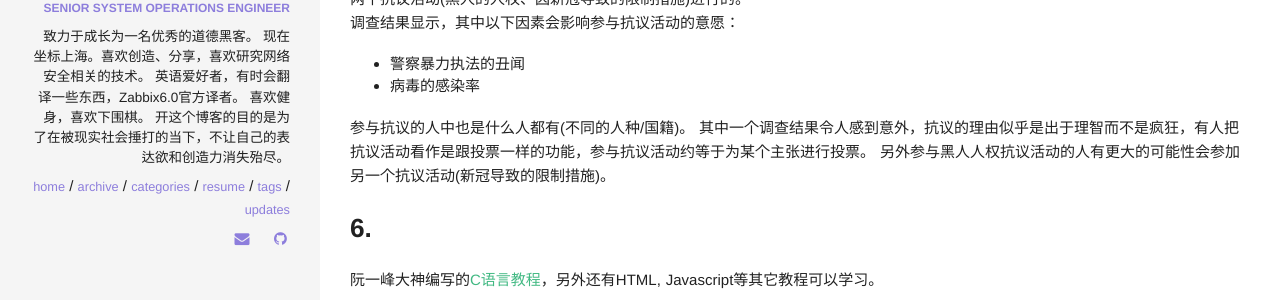
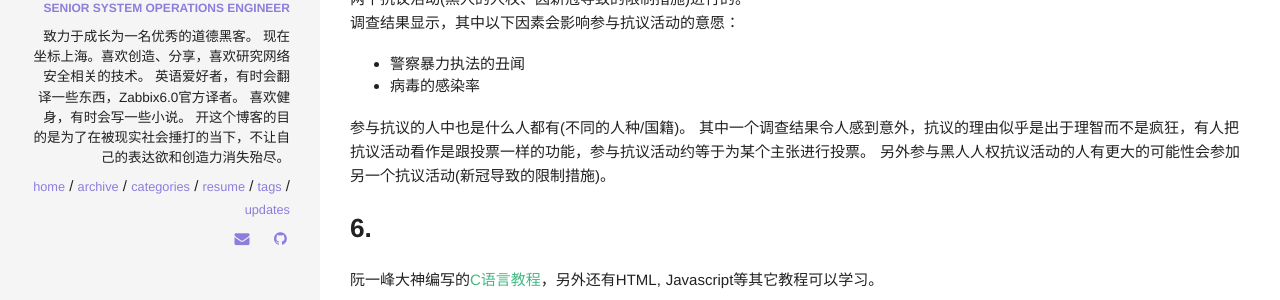
Before and after one commit to BarryCui/barrycui.github.io, a Jekyll site: the page built from index.html, in a window 1280 px wide. Shown: the part 1222-1522 px from the top of the page. Built offline with Jekyll 4.4.1, drawn with Linux system fonts in a browser that asks for light colours; comment, search, counter and statistics services are not loaded.

Commit message:
change config

```diff
--- a/_config.yml
+++ b/_config.yml
@@ -43,7 +43,7 @@ owner:
   bio: "致力于成长为一名优秀的道德黑客。
   现在坐标上海。喜欢创造、分享，喜欢研究网络安全相关的技术。
   英语爱好者，有时会翻译一些东西，Zabbix6.0官方译者。
-  喜欢健身，喜欢下围棋。
+  喜欢健身，有时会写一些小说。
   开这个博客的目的是为了在被现实社会捶打的当下，不让自己的表达欲和创造力消失殆尽。"
   email: cuizhidong2017@gmail.com
   disqus-shortname: #username
```
